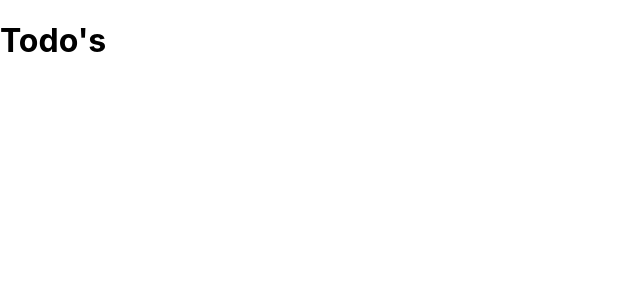
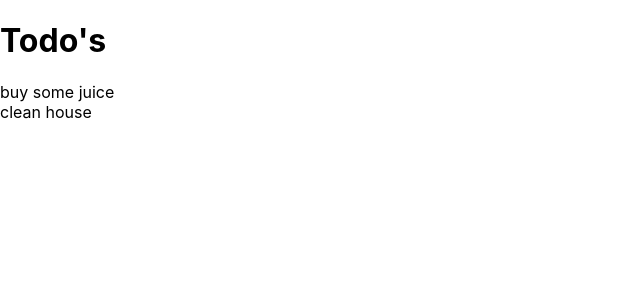
Before and after one commit to guanchen18/todo-app, a React (Create React App) app in the folder my-todo-app/: page / in a window 1280 px wide. Shown: the top 300 px of the page, without its empty margins (0-640 px from the left). Built offline with nearby package versions, Linux system fonts and the light colour scheme.

Commit message:
Set state of todos

```diff
--- a/my-todo-app/src/App.js
+++ b/my-todo-app/src/App.js
@@ -1,13 +1,22 @@
-import React from 'react';
+import React, { Component } from 'react';
+import Todos from './Todos';
+
+class App extends Component {
+  state = {
+    todos: [
+      {id: 1, content: 'buy some juice'},
+      {id: 2, content: 'clean house'}
+    ]
+  }
+  render () {
+    return (
+      <div>
+      <h1>Todo's</h1>
+      <Todos todos={this.state.todos}/>
+    </div>
+    )
+  }
+}
 
 
-
-function App() {
-  return (
-    <div>
-      <h1>Todo's</h1>
-    </div>
-  );
-}
-
 export default App;
--- /dev/null
+++ b/my-todo-app/src/Todos.js
@@ -0,0 +1,25 @@
+import React from 'react';
+
+const Todos = ({todos}) => {
+
+    const todoList=todos.length ? (
+        todos.map(todo => {
+            return (
+                <div>
+                    <span>{todo.content}</span>
+                </div>
+            )
+        })
+    ) : (
+        <p>you have no todo's left, yay!</p>
+    )
+
+    return (
+        <div>
+            {todoList}
+        </div>
+    )
+
+}
+
+export default Todos;
```
